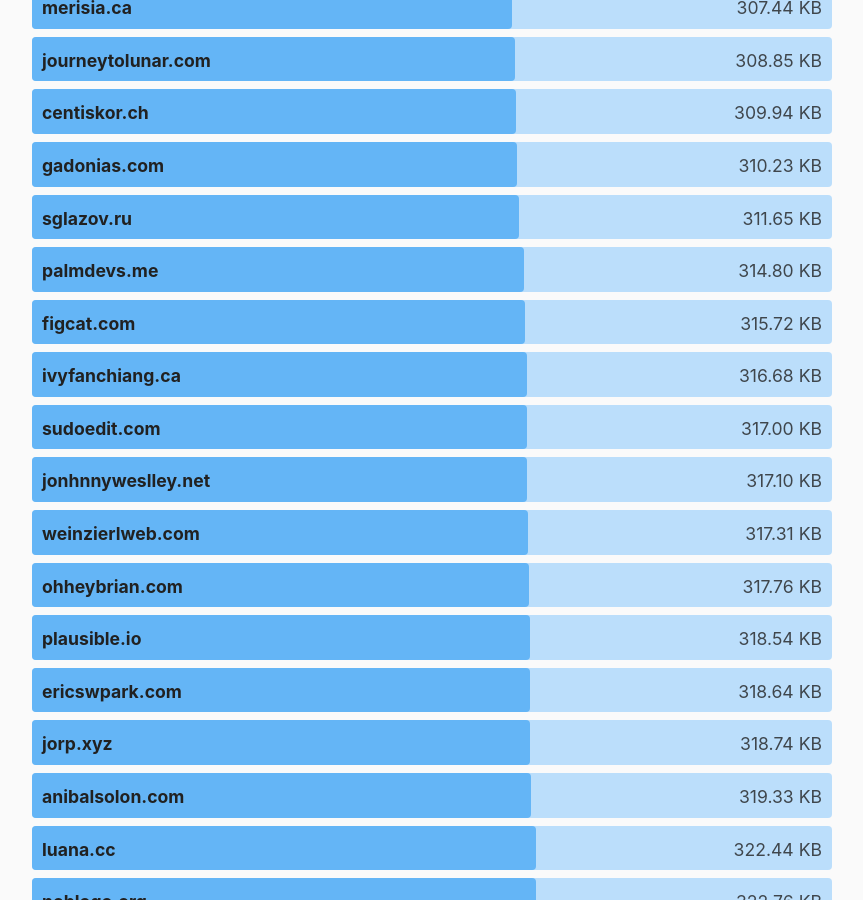
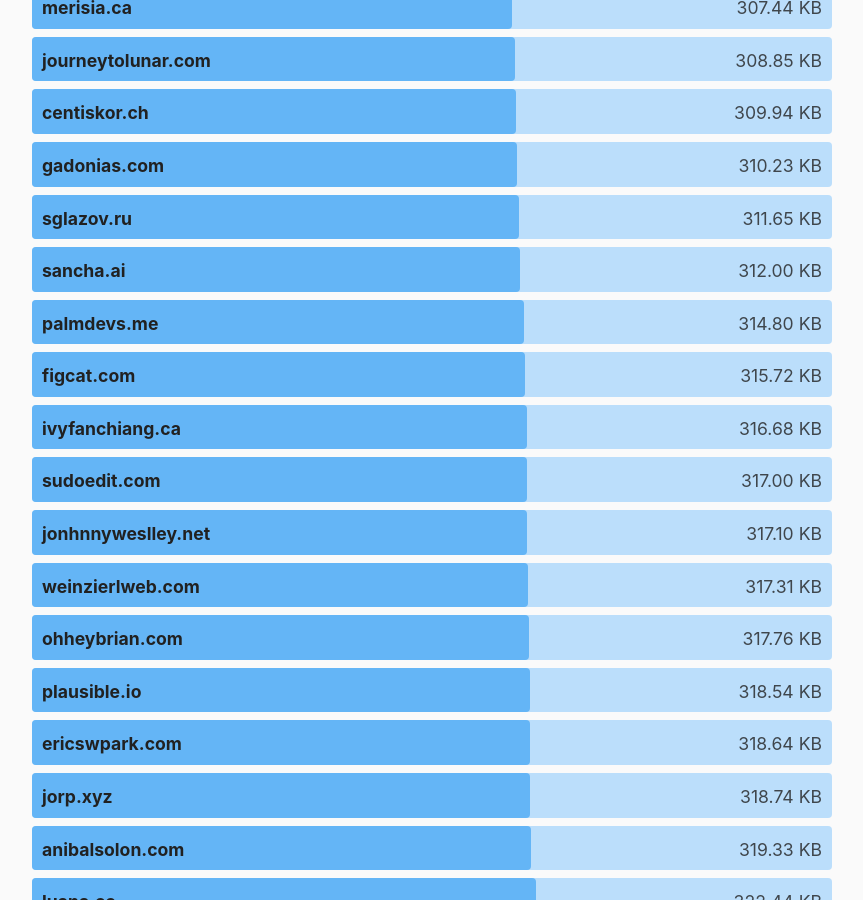
Before and after one commit to kevquirk/512kb.club, a Jekyll site: the page built from index.md, in a window 1280 px wide and 900 px high, scrolled down 40834 px. Shown: the whole window, without its empty margins (208-1071 px from the left). Built offline with Jekyll 4.4.1, drawn with Linux system fonts in a browser that asks for light colours.

Commit message:
Update sites.yml

```diff
--- a/_data/sites.yml
+++ b/_data/sites.yml
@@ -3373,6 +3373,11 @@
   size: 125.64
   last_checked: 2025-05-18
 
+- domain: sancha.ai
+  url: https://sancha.ai/
+  size: 312
+  last_checked: 2025-08-17
+
 - domain: sashanoraa.gay
   url: https://sashanoraa.gay/
   size: 79.98
```
